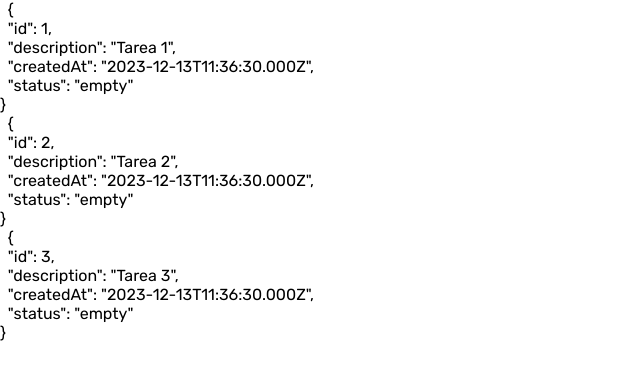
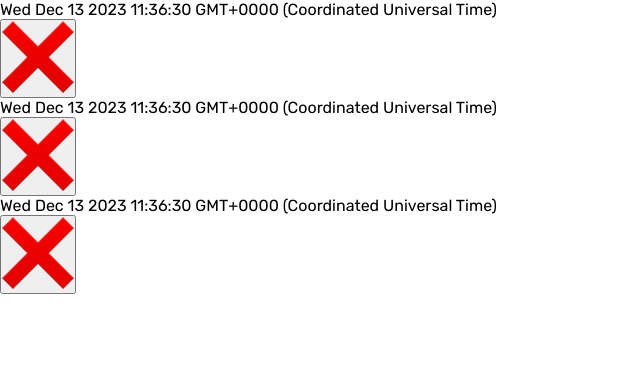
Before and after one commit to KevinVanDerSchans/to-do-list-angular16, an Angular app: page / in a window 1280 px wide. Shown: the top 380 px of the page, without its empty margins (0-640 px from the left). Built offline with nearby package versions, Linux system fonts and the light colour scheme.

Commit message:
Add cross svg

```diff
--- a/src/app/components/todo-list-item/todo-list-item.component.html
+++ b/src/app/components/todo-list-item/todo-list-item.component.html
@@ -1,3 +1,10 @@
-<pre>
-  {{ todo | json }}
-</pre>
+<div *ngIf="todo" class="todo">
+  <div class="top">
+    <p *ngIf="todo.createdAt">{{ todo.createdAt }}</p>
+
+    <button>
+      <img src="assets/cross.svg" alt="cross">
+    </button>
+  </div>
+
+</div>
```
Also changed, not shown: src/assets/cross.svg (added).
